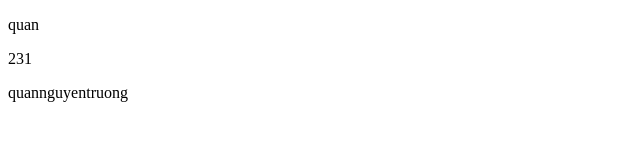
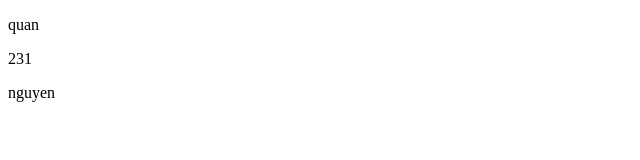
Before and after one commit to bakasub/Module3-Blog, a plain HTML site: page abc.html in a window 1280 px wide. Shown: the full height of the page, 0-640 px from the left. Drawn offline with Linux system fonts and the light colour scheme.

Commit message:
nguyen test git 25 lan 2

```diff
--- a/abc.html
+++ b/abc.html
@@ -7,6 +7,6 @@
 <body>
 <p>quan</p>
 <p>231</p>
-<p>quannguyentruong</p>
+<p>nguyen</p>
 </body>
 </html>
```
